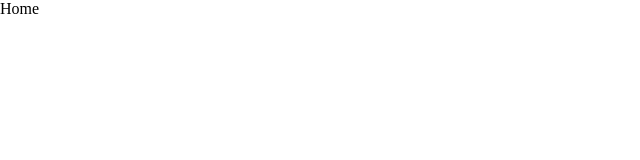
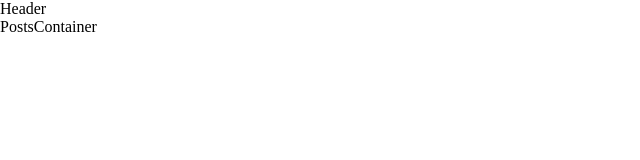
Before and after one commit to Apiki/front-end-challenge, a React (Create React App) app: page / in a window 1280 px wide. Shown: the top 160 px of the page, without its empty margins (0-640 px from the left). Built offline with nearby package versions, Linux system fonts and the light colour scheme.

Commit message:
feat: componentes header e postsContainer

```diff
--- /dev/null
+++ b/src/components/header/index.js
@@ -0,0 +1,7 @@
+import React from 'react'
+
+export default function Header() {
+  return (
+    <header>Header</header>
+  )
+}
--- /dev/null
+++ b/src/components/postsContainer/index.js
@@ -0,0 +1,7 @@
+import React from 'react'
+
+export default function PostsContainer() {
+  return (
+    <main>PostsContainer</main>
+  )
+}
--- a/src/pages/home/index.js
+++ b/src/pages/home/index.js
@@ -1,7 +1,12 @@
 import React from 'react'
+import Header from '../../components/header'
+import PostsContainer from '../../components/postsContainer'
 
 export default function Home() {
   return (
-    <div>Home</div>
+    <div>
+      <Header />
+      <PostsContainer />
+    </div>
   )
 }
```
